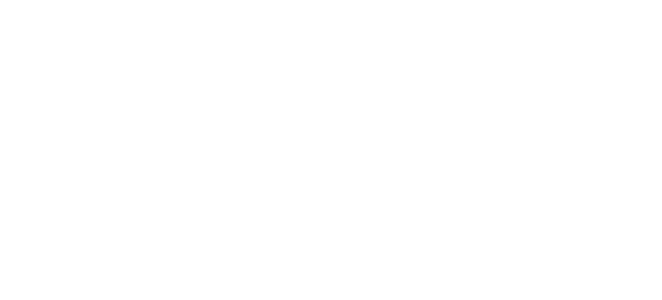
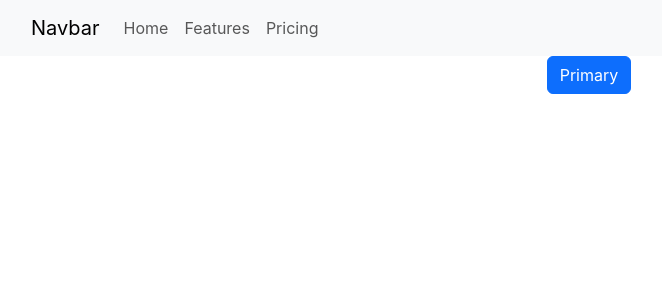
Before and after one commit to hijiyun/shopping-mall, a React (Create React App) app: page / in a window 1280 px wide. Shown: the top 300 px of the page, without its empty margins (51-713 px from the left). Built offline with nearby package versions, Linux system fonts and the light colour scheme.

Commit message:
navbar Add

```diff
--- a/public/index.html
+++ b/public/index.html
@@ -9,6 +9,12 @@
       name="description"
       content="Web site created using create-react-app"
     />
+    <link
+      rel="stylesheet"
+      href="https://cdn.jsdelivr.net/npm/bootstrap@5.3.0/dist/css/bootstrap.min.css"
+      integrity="sha384-9ndCyUaIbzAi2FUVXJi0CjmCapSmO7SnpJef0486qhLnuZ2cdeRhO02iuK6FUUVM"
+      crossorigin="anonymous"
+      />
     <link rel="apple-touch-icon" href="%PUBLIC_URL%/logo192.png" />
     <!--
       manifest.json provides metadata used when your web app is installed on a
--- a/src/App.css
+++ b/src/App.css
@@ -2,37 +2,6 @@
   text-align: center;
 }
 
-.App-logo {
-  height: 40vmin;
-  pointer-events: none;
+.nav{
+  background-color: pink;
 }
-
-@media (prefers-reduced-motion: no-preference) {
-  .App-logo {
-    animation: App-logo-spin infinite 20s linear;
-  }
-}
-
-.App-header {
-  background-color: #282c34;
-  min-height: 100vh;
-  display: flex;
-  flex-direction: column;
-  align-items: center;
-  justify-content: center;
-  font-size: calc(10px + 2vmin);
-  color: white;
-}
-
-.App-link {
-  color: #61dafb;
-}
-
-@keyframes App-logo-spin {
-  from {
-    transform: rotate(0deg);
-  }
-  to {
-    transform: rotate(360deg);
-  }
-}
--- a/src/App.js
+++ b/src/App.js
@@ -1,8 +1,21 @@
 import './App.css';
+import { Button,Navbar,Container,Nav } from 'react-bootstrap';
+
 
 function App() {
   return (
     <div className="App">
+      <Navbar bg="light" data-bs-theme="light" style={{backgroundColor:"red"}}>
+        <Container>
+          <Navbar.Brand href="#home">Navbar</Navbar.Brand>
+          <Nav className="me-auto">
+            <Nav.Link href="#home">Home</Nav.Link>
+            <Nav.Link href="#features">Features</Nav.Link>
+            <Nav.Link href="#pricing">Pricing</Nav.Link>
+          </Nav>
+        </Container>
+      </Navbar>
+      <Button variant="primary">Primary</Button>{' '}
     </div>
   );
 }
```
